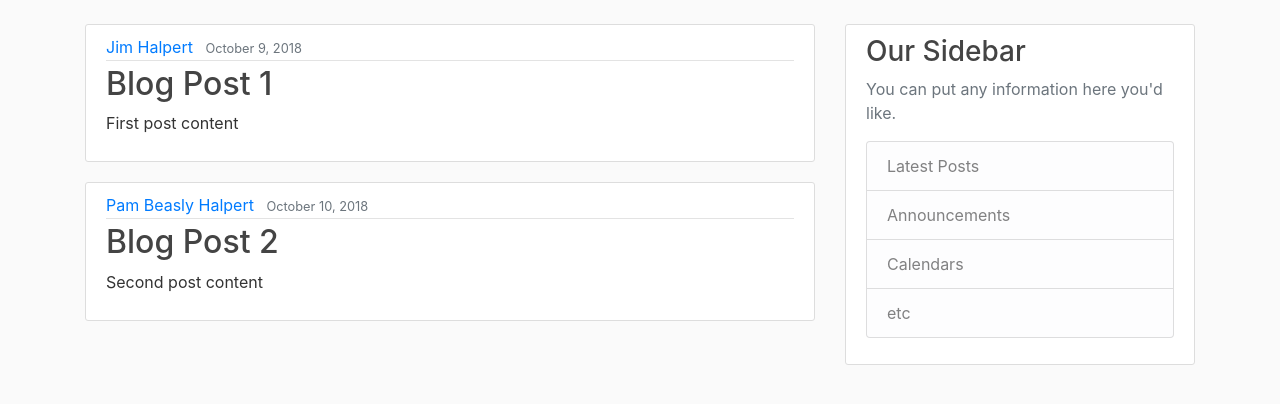
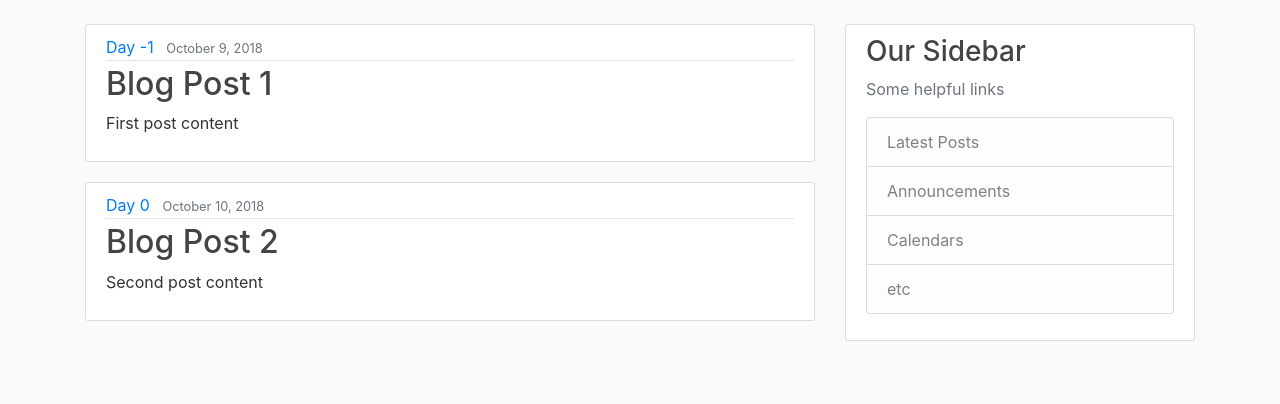
Before and after one commit to echesoni/100-days-of-coding-blog, a Flask app: page / in a window 1280 px wide. Shown: the part 56-460 px from the top of the page. Run offline with Flask 2, Linux system fonts and the light colour scheme; some libraries are stand-ins or nearby versions.

Commit message:
modified test data

```diff
--- a/flaskblog/routes.py
+++ b/flaskblog/routes.py
@@ -5,13 +5,13 @@ from flaskblog.models import User, Post
 
 posts = [
     {
-        'author': 'Jim Halpert',
+        'day': 'Day -1',
         'title': 'Blog Post 1',
         'content': 'First post content',
         'date_posted': 'October 9, 2018'
     },
     {
-        'author': 'Pam Beasly Halpert',
+        'day': 'Day 0',
         'title': 'Blog Post 2',
         'content': 'Second post content',
         'date_posted': 'October 10, 2018'
--- a/flaskblog/templates/home.html
+++ b/flaskblog/templates/home.html
@@ -4,7 +4,7 @@
   <article class="media content-section">
     <div class="media-body">
       <div class="article-metadata">
-        <a class="mr-2" href="#">{{ post.author }}</a>
+        <a class="mr-2" href="#">{{ post.day }}</a>
         <small class="text-muted">{{ post.date_posted }}</small>
       </div>
       <h2><a class="article-title" href="#">{{ post.title }}</a></h2>
--- a/flaskblog/templates/layout.html
+++ b/flaskblog/templates/layout.html
@@ -54,7 +54,7 @@
       <div class="col-md-4">
         <div class="content-section">
           <h3>Our Sidebar</h3>
-          <p class='text-muted'>You can put any information here you'd like.
+          <p class='text-muted'>Some helpful links
             <ul class="list-group">
               <li class="list-group-item list-group-item-light">Latest Posts</li>
               <li class="list-group-item list-group-item-light">Announcements</li>
```
